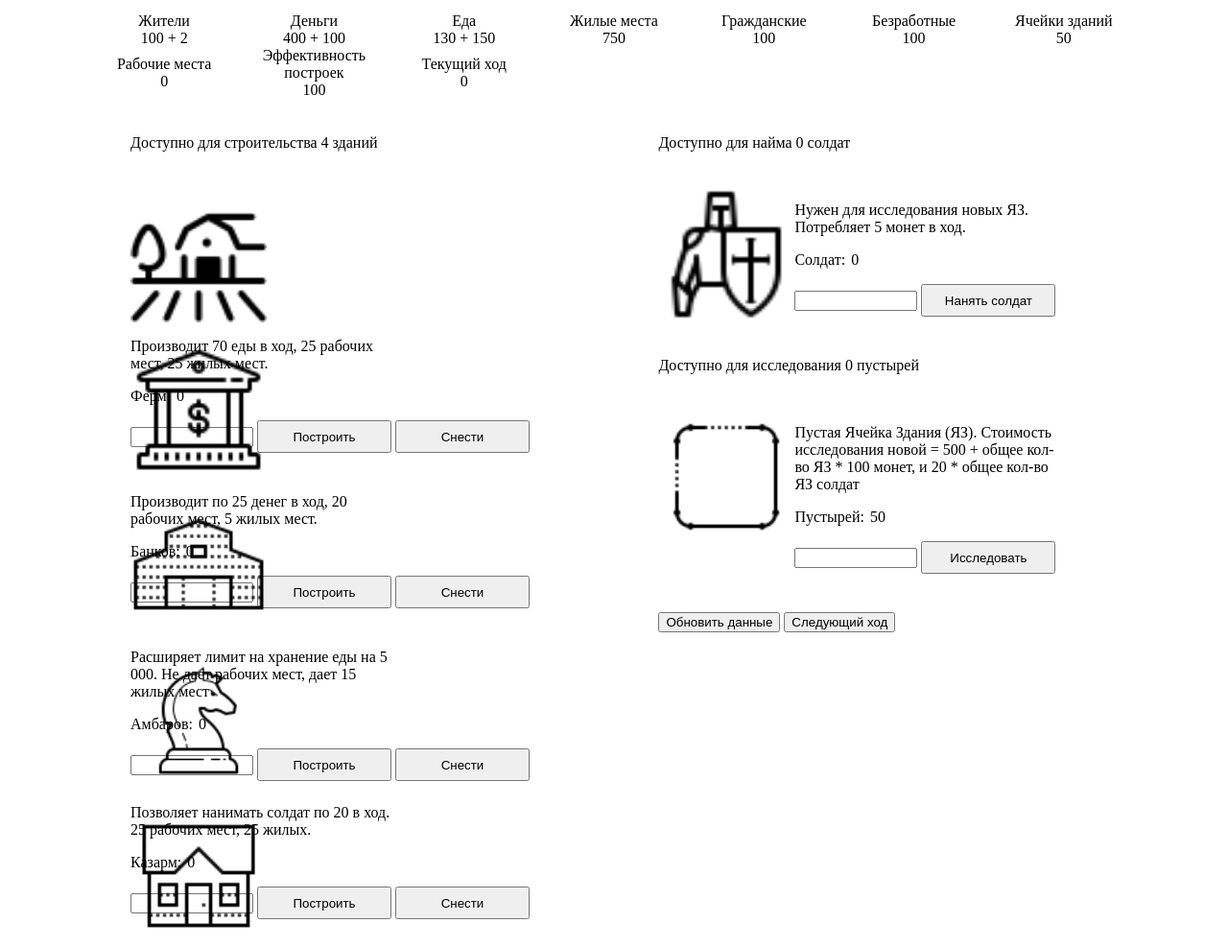
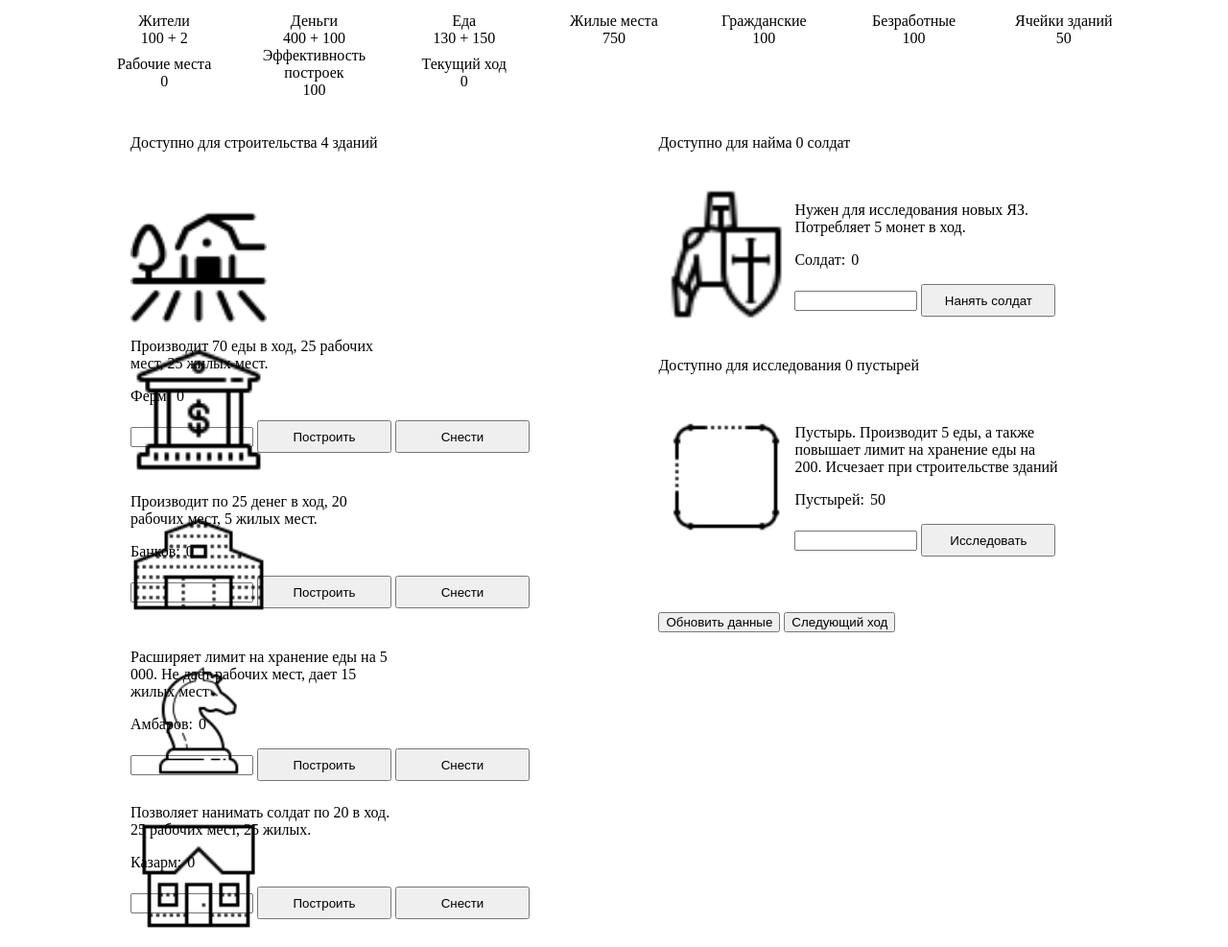
Before and after one commit to PanshinAnd/-PanshinAnd.errortopia.io-, a plain HTML site: page index.html in a window 1280 px wide. Shown: the top 987 px of the page at 96% size. Drawn offline with Linux system fonts and the light colour scheme.

Commit message:
Изменение описания пустыря

```diff
--- a/index.html
+++ b/index.html
@@ -171,7 +171,7 @@
           <img src='image/empty.png' alt='Пустырь' class='icon'>
           <div class="building-content">
             <div class="building-text">
-              <p>Пустая Ячейка Здания (ЯЗ). Стоимость исследования новой = 500 + общее кол-во ЯЗ * 100 монет, и 20 * общее кол-во ЯЗ солдат</p>
+              <p>Пустырь. Производит 5 еды, а также повышает лимит на хранение еды на 200. Исчезает при строительстве зданий</p>
               <p>Пустырей: <span  class='countBuildings' id="freeCells"></span></p>
             </div>
             <div class="building-form">
```
